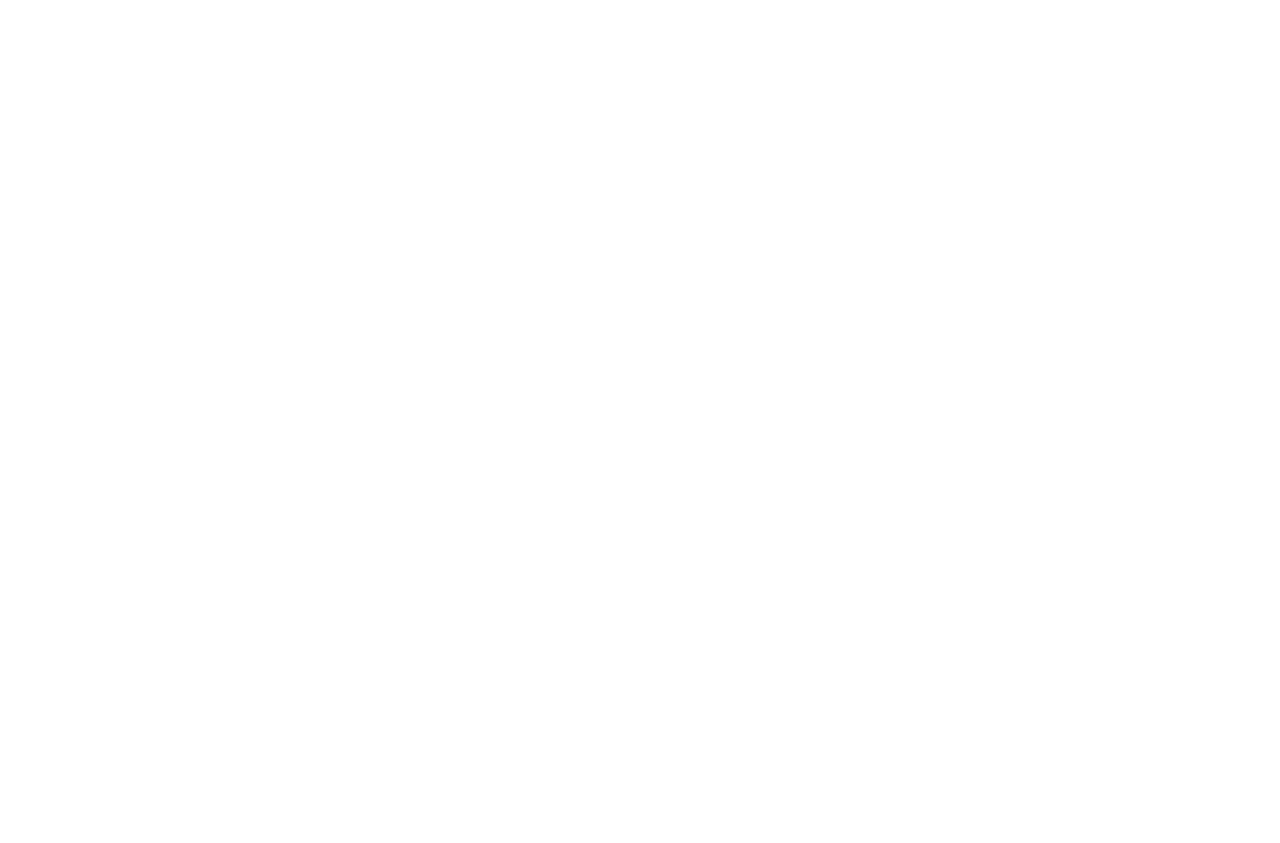
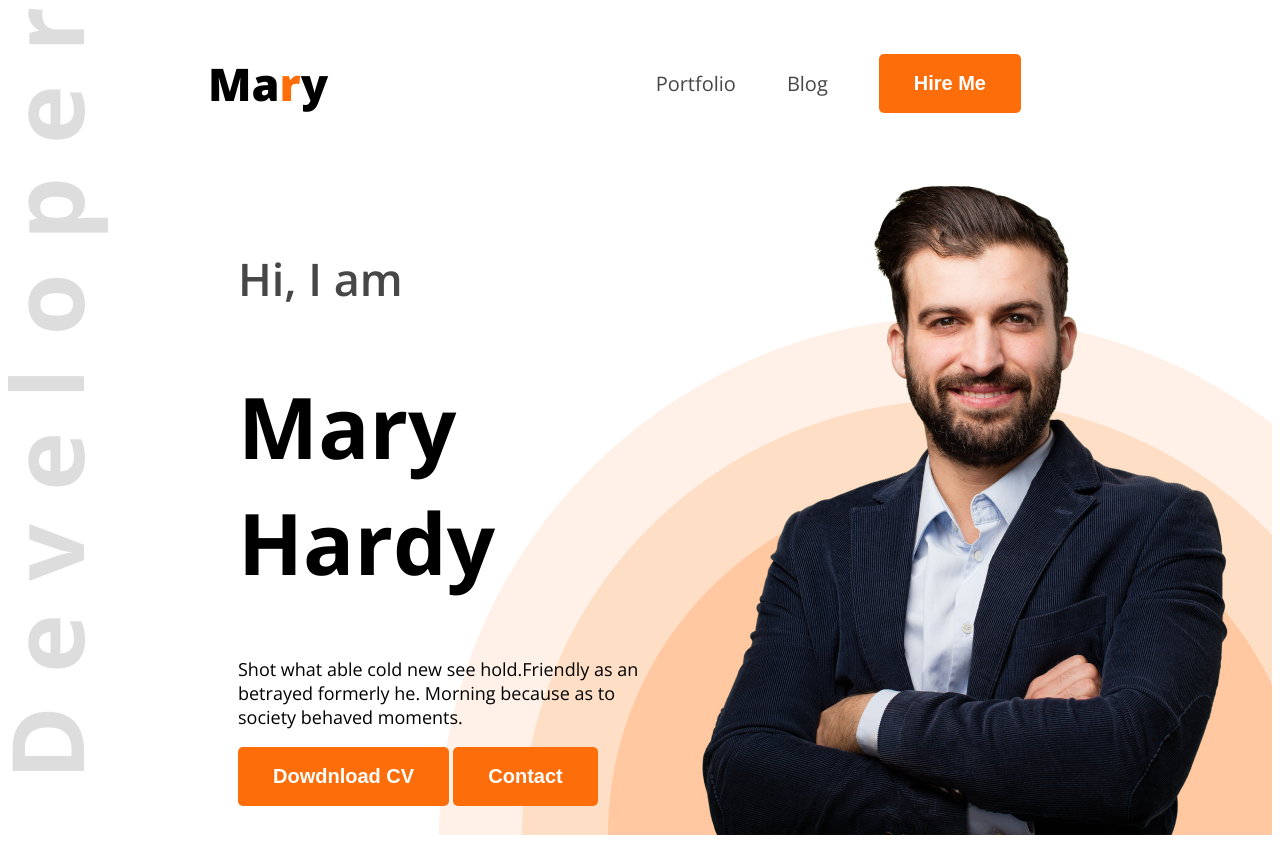
Before and after one commit to Robiul0023/developer-portfolio, a plain HTML site: page index.html in a window 1280 px wide. Before the commit the page ends 800 px from the top, so only its background shows below. Drawn offline with nearby package versions, Linux system fonts and the light colour scheme.

Commit message:
some html and style added

```diff
--- a/index.html
+++ b/index.html
@@ -4,9 +4,30 @@
     <meta charset="UTF-8">
     <meta name="viewport" content="width=device-width, initial-scale=1.0">
     <title>Web developer portfolio</title>
+    <link rel="stylesheet" href="style/portfolio.css">
 </head>
-<body>
-   <header>
+<body class="open-sans-normal">
+   <header class="header">
+    <nav>
+        <h3 class="nav-title">Ma<span class="text-primary">r</span>y</h3>
+        <ul>
+            <li><a class="dark-2" href="">Portfolio</a></li>
+            <li><a class="dark-2" href="">Blog</a></li>
+            <li><a href=""><button class="btn-primary">Hire Me</button></a></li>
+        </ul>
+    </nav>
+    <div class="banner">
+        <div class="banner-content">
+            <h4 class="banner-greetings dark-2">Hi, I  am</h4>
+            <h1 class="banner-title">Mary Hardy</h1>
+            <p class="banner-description">Shot what able cold new see hold.Friendly as an betrayed formerly he.
+                Morning because as to society behaved moments.</p>
+                <button class="btn-primary">Dowdnload CV</button>
+                <button class="btn-primary">Contact</button>
+
+        </div>
+        <img class="banner-profile-pic"  src="assets/images/hardy.png" alt="" srcset="">
+    </div>
 
    </header>
    <main>
--- /dev/null
+++ b/style/portfolio.css
@@ -0,0 +1,107 @@
+
+@import url('https://fonts.googleapis.com/css2?family=Open+Sans:ital,wght@0,300..800;1,300..800&display=swap');
+
+
+.open-sans-normal{
+    font-family: "Open Sans", sans-serif;
+    font-optical-sizing: auto;
+    font-style: normal;
+    font-variation-settings:
+      "wdth" 100;
+  }
+
+/* Shared style */
+
+.text-primary{
+    color: #FD6E0A;
+}
+
+.dark-2{
+    color:#474747;
+}
+
+
+.btn-primary{
+    background-color: #FD6E0A;
+    border: none;
+    font-size: 20px;
+    font-weight:bold;
+    color:#FFFFFF;
+    padding: 18px 35px;
+    border-radius: 5px;
+}
+
+
+.header{
+    background-image: url("../assets/images/developer.png"), url('../assets/images/header_bg.png');
+    background-repeat: no-repeat;
+    background-position: top left, bottom right;
+
+}
+
+/* Nav styles */
+nav{
+    display: flex;
+    align-items: center;
+    justify-content: space-between;
+    margin: 0px 200px;
+}
+
+.nav-title{
+    font-size: 45px;
+    font-weight: 800;
+}
+
+
+nav >ul{
+    display:flex;
+    align-items: center;
+
+}
+
+nav ul li{
+    list-style: none;
+    /* padding : 10px; */
+    text-decoration: none;
+    margin-right: 51px;
+}
+
+
+nav ul li a{
+    text-decoration: none;
+    font-size: 20px;
+}
+
+
+/* Banner styles */
+.banner{
+    display: flex;
+    align-items: center;
+    justify-content: space-between;
+    margin: 0 35px 0 230px;
+
+}
+
+.banner-content{
+   max-width: 585px;
+}
+
+.banner-greetings{
+    font-weight:600;
+    font-size: 45px;
+}
+
+.banner-title{
+    font-weight: bold;
+    font-size: 85px;
+}
+
+.banner-description{
+    font-weight: semiBold;
+    font-size: 18px;
+}
+
+.banner-profile-pic{
+   width: 584px;
+   height: 676px;
+}
```
